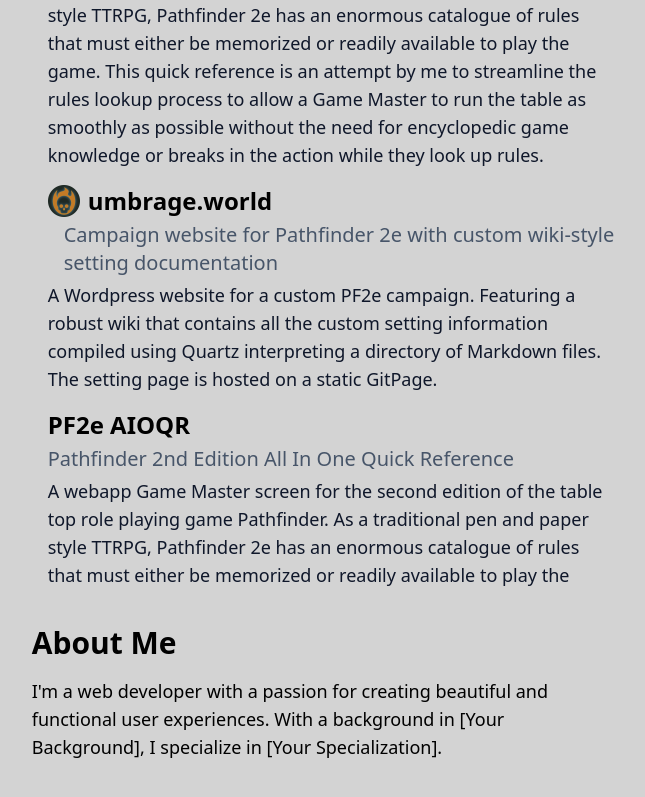
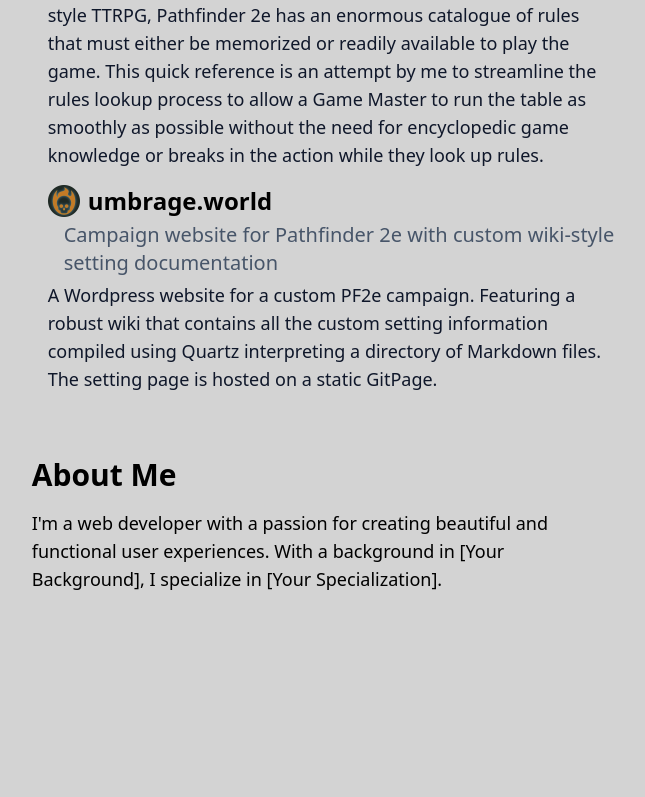
Before and after one commit to theboomiest/portfolio, a Next.js app: page / in a window 1280 px wide. Shown: the part 639-1436 px from the top of the page, without its empty margins (574-1219 px from the left). After the commit the page ends 1384 px from the top, so only its background shows below. Built offline with nearby package versions, Linux system fonts and the light colour scheme.

Commit message:
remove last placeholder from Projects

```diff
--- a/src/app/components/Projects.js
+++ b/src/app/components/Projects.js
@@ -18,11 +18,14 @@
             <p className="pl-4 max-w-xl text-xl text-slate-600">Campaign website for Pathfinder 2e with custom wiki-style setting documentation</p>
             <p className="max-w-xl text-lg text-slate-900">A Wordpress website for a custom PF2e campaign. Featuring a robust wiki that contains all the custom setting information compiled using Quartz interpreting a directory of Markdown files. The setting page is hosted on a static GitPage.</p>
           </div>
-          <div className="pl-4 space-y-1">
-            <h3 className="text-2xl font-bold">PF2e AIOQR</h3>
-            <p className="max-w-xl text-xl text-slate-600">Pathfinder 2nd Edition All In One Quick Reference</p>
-            <p className="max-w-xl text-lg text-slate-900">A webapp Game Master screen for the second edition of the table top role playing game Pathfinder. As a traditional pen and paper style TTRPG, Pathfinder 2e has an enormous catalogue of rules that must either be memorized or readily available to play the game. This quick reference is an attempt by me to streamline the rules lookup</p>
-          </div>
+          {/*<div className="pl-4 space-y-1">
+            <div className="flex items-start space-x-2">
+              <a href='https://umbrage.world' target='_blank'><Image src="/burning-skull-icon.png" alt="Burning skull icon for umbrage.world" width={32} height={32}/></a>
+              <h3 className="text-2xl font-bold"><a href="https://umbrage.world" target='_blank'>umbrage.world</a></h3>
+            </div>
+            <p className="pl-4 max-w-xl text-xl text-slate-600">Campaign website for Pathfinder 2e with custom wiki-style setting documentation</p>
+            <p className="max-w-xl text-lg text-slate-900">A Wordpress website for a custom PF2e campaign. Featuring a robust wiki that contains all the custom setting information compiled using Quartz interpreting a directory of Markdown files. The setting page is hosted on a static GitPage.</p>
+          </div>*/}
           {/* Add more projects as needed */}
         </div>
       </section>
```
